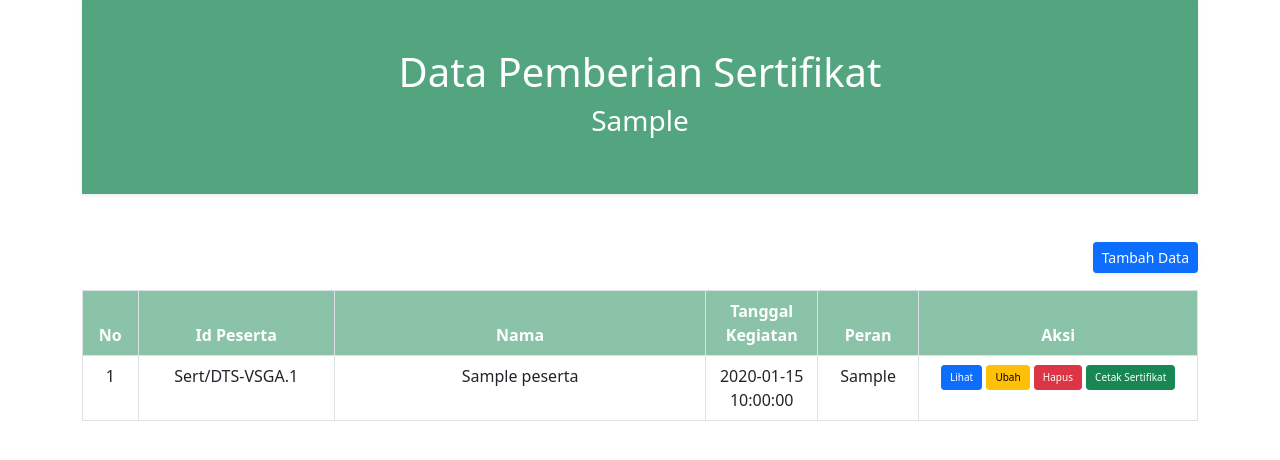
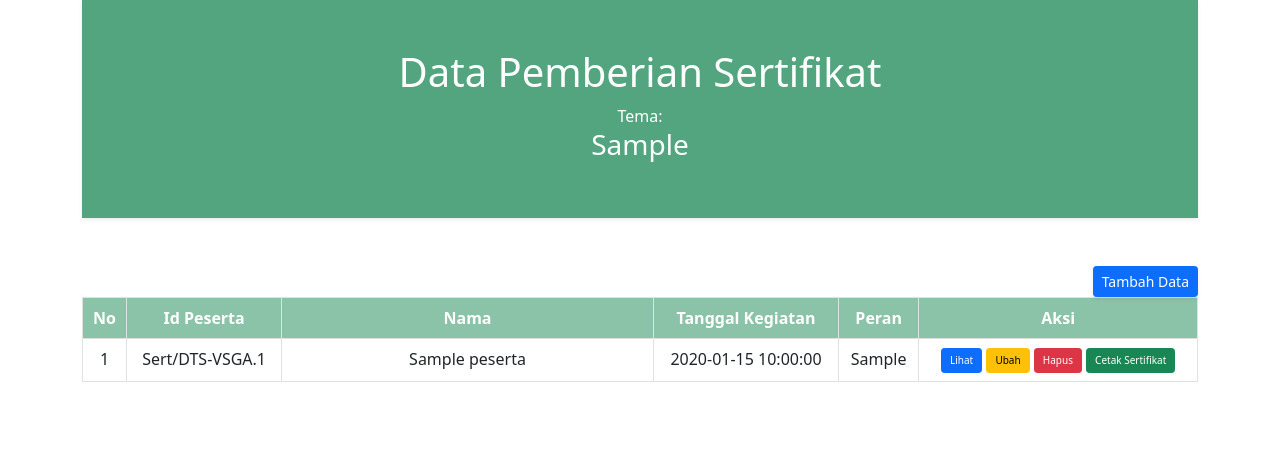
Before and after one commit to amallindask/team1, a PHP site: page / in a window 1280 px wide. Shown: the top 460 px of the page. Run offline with PHP 8.4, Linux system fonts and the light colour scheme; tables that the repository leaves empty or names only in its code hold one stand-in row (values such as "Sample post").

Commit message:
Update index.php

```diff
--- a/team1Final/index.php
+++ b/team1Final/index.php
@@ -17,20 +17,21 @@
 
     // Mengambil data dari database peserta
         $peserta = query("SELECT * FROM peserta");
-        $tema    = query("SELECT * FROM tema");
+        $tema    = query("SELECT * FROM sertifikat");
 
     ?>
     <div class="container">
         <div class="p-5 mb-5 bg-success p-2 text-white bg-opacity-75 shadow-sm">
             <h1 class="text-center" style="color: white;">Data Pemberian Sertifikat</h1>
             <div class="text-center" style="height: auto; --bs-bg-opacity: .6;">
+            <label>Tema:</label>
             <?php foreach ($tema as $tm) : ?>
             <h3 style="color: white;"><?= $tm['tema']; ?> </h3>
             <?php endforeach; ?>
             </div>
         </div>
         <div class="header">
-            <a class="btn btn-primary btn-sm shadow-sm" style="float: right;" href="peserta_tambah.php">Tambah Data</a><br><br>
+            <a class="btn btn-primary btn-sm shadow-sm" style="float: right;" href="peserta_tambah.php">Tambah Data</a>
         </div>
         <table class="table table-bordered table-hover table-responsive text-center">
             <thead class="bg-success p-2 text-white bg-opacity-50">
@@ -50,7 +51,7 @@
                 <td><?= $no; ?></td>
                 <td>Sert/DTS-VSGA.<?= $pst["id_peserta"]; ?></td>
                 <td><?= $pst["nama"]; ?></td>
-                <td style="width: 10%;"><?= $pst["tgl_kegiatan"] ?></td>
+                <td><?= $pst["tgl_kegiatan"] ?></td>
                 <td><?= $pst["peran"]; ?></td>
                 <td>
                     <a class="btn btn-primary btn-sm" style="font-size: 10px;" href="peserta_lihat.php?id=<?= $pst['id_peserta']; ?>">Lihat</a>
```
